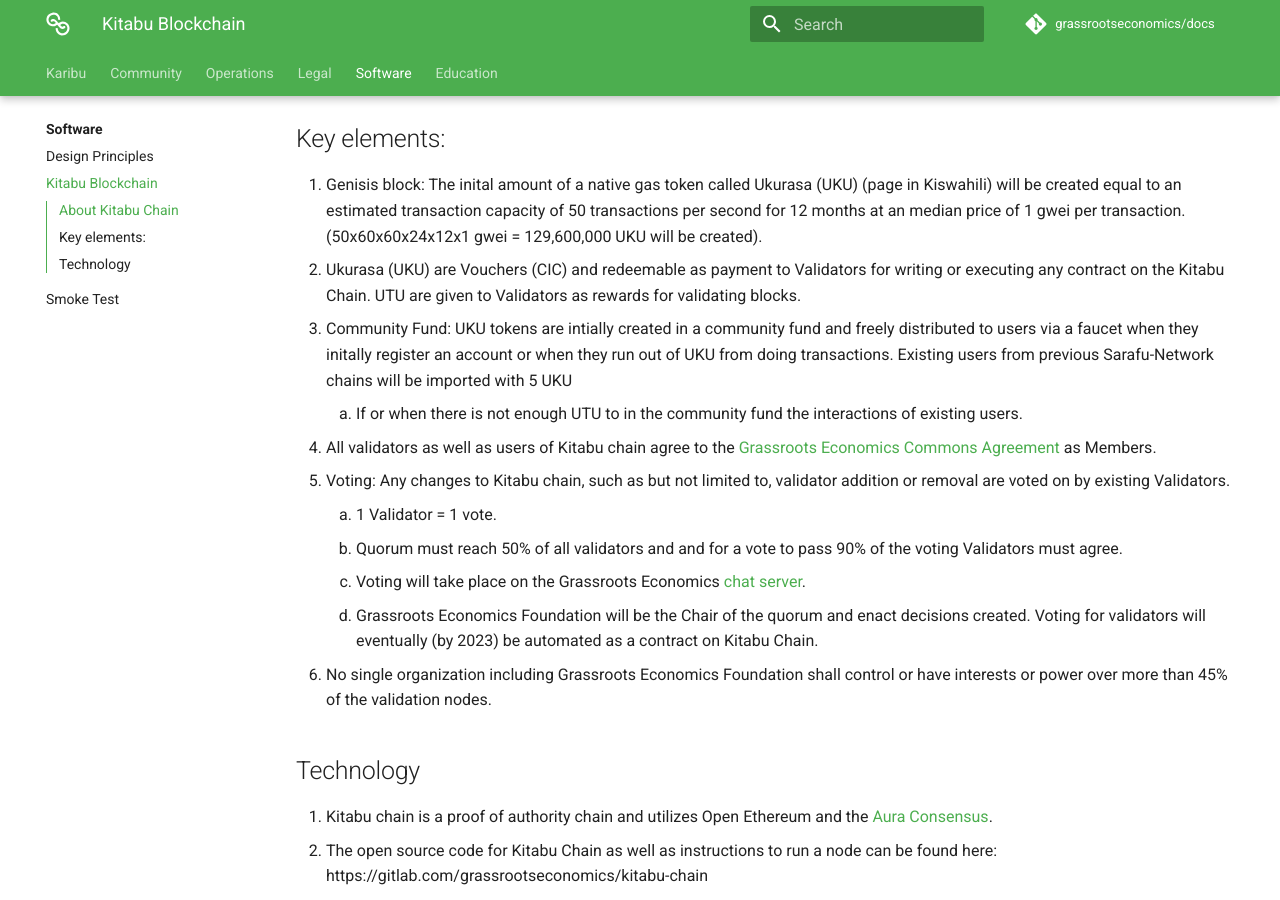
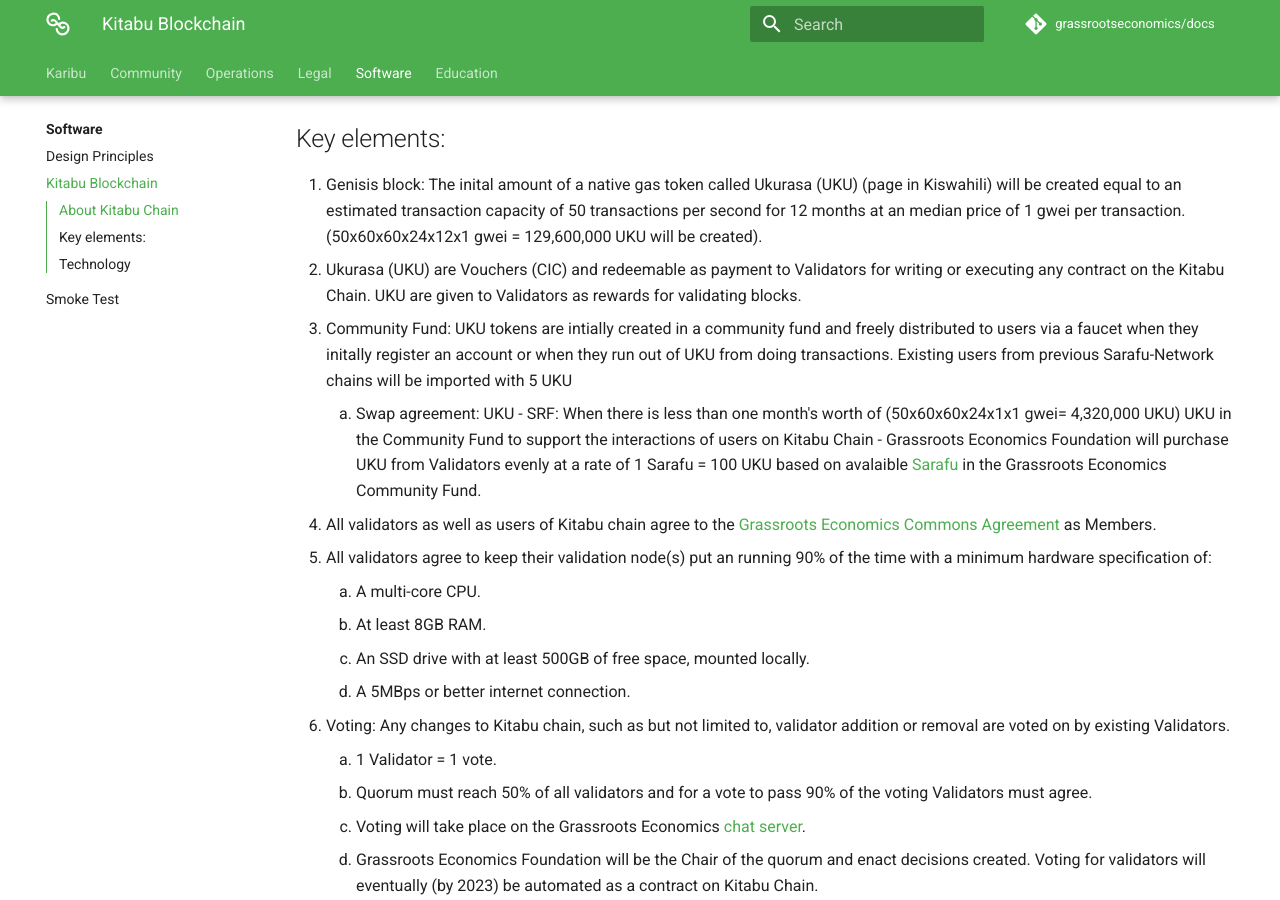
Before and after one commit to grassrootseconomics/docs.grassecon.org, an MkDocs documentation site: the page built from docs/software/kitabu.md, in a window 1280 px wide and 900 px high, scrolled down 274 px. Built offline with MkDocs 1.6.1 and Material for MkDocs 9.7.7, drawn with Linux system fonts in a browser that asks for light colours; comment, search, counter and statistics services are not loaded.

Commit message:
kitbu definition expanded

```diff
--- a/docs/software/kitabu.md
+++ b/docs/software/kitabu.md
@@ -6,16 +6,21 @@
 
 ## Key elements:
 1. Genisis block: The inital amount of a native gas token called Ukurasa (UKU) (page in Kiswahili) will be created equal to an estimated transaction capacity of 50 transactions per second for 12 months at an median price of 1 gwei per transaction. (50x60x60x24x12x1 gwei = 129,600,000 UKU will be created).
-1. Ukurasa (UKU) are Vouchers (CIC) and redeemable as payment to Validators for writing or executing any contract on the Kitabu Chain. UTU are given to Validators as rewards for validating blocks.
+1. Ukurasa (UKU) are Vouchers (CIC) and redeemable as payment to Validators for writing or executing any contract on the Kitabu Chain. UKU are given to Validators as rewards for validating blocks.
 1. Community Fund: UKU tokens are intially created in a community fund and freely distributed to users via a faucet when they initally register an account or when they run out of UKU from doing transactions. Existing users from previous Sarafu-Network chains will be imported with 5 UKU
-    1. If or when there is not enough UTU to in the community fund the interactions of existing users.
+    1. Swap agreement: UKU - SRF: When there is less than one month's worth of (50x60x60x24x1x1 gwei= 4,320,000 UKU) UKU in the Community Fund to support the interactions of users on Kitabu Chain - Grassroots Economics Foundation will purchase UKU from Validators evenly at a rate of 1 Sarafu = 100 UKU based on avalaible [Sarafu](/legal/agreement/#instruments) in the Grassroots Economics Community Fund.
 1. All validators as well as users of Kitabu chain agree to the [Grassroots Economics Commons Agreement](/legal/agreement/) as Members.
+1. All validators agree to keep their validation node(s) put an running 90% of the time with a minimum hardware specification of:
+    1. A multi-core CPU.
+    2. At least 8GB RAM.
+    1. An SSD drive with at least 500GB of free space, mounted locally.
+    1. A 5MBps or better internet connection.
 1. Voting: Any changes to Kitabu chain, such as but not limited to, validator addition or removal are voted on by existing Validators.
     1. 1 Validator = 1 vote.
-    1. Quorum must reach 50% of all validators and and for a vote to pass 90% of the voting Validators must agree.
+    1. Quorum must reach 50% of all validators and for a vote to pass 90% of the voting Validators must agree.
     1. Voting will take place on the Grassroots Economics [chat server](https://chat.grassrootseconomics.net).
     1. Grassroots Economics Foundation will be the Chair of the quorum and enact decisions created. Voting for validators will eventually (by 2023) be automated as a contract on Kitabu Chain.
-1. No single organization including Grassroots Economics Foundation shall control or have interests or power over more than 45% of the validation nodes.
+    1. No single organization including Grassroots Economics Foundation shall control or have interests or power over more than 45% of the validation nodes.
 
 
 ## Technology
```
